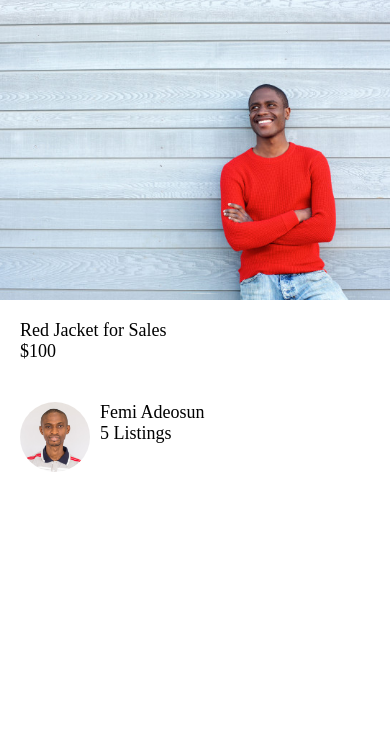
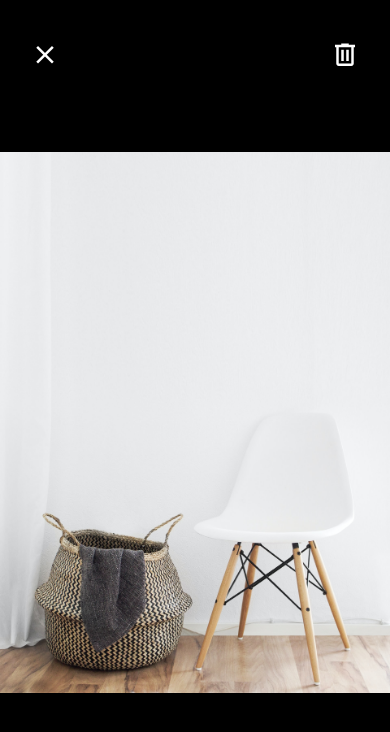
Before and after one commit to adexphem/doewithit, a React Native app: screen / in a window 390 px wide. Shown: the top 732 px of the page. Built offline with nearby package versions, Linux system fonts and the light colour scheme.

Commit message:
Using material community icons on viewimagescreen

```diff
--- a/App.js
+++ b/App.js
@@ -11,6 +11,6 @@ import ListingDetailsScreen from "./app/screens/ListingDetailsScreen";
 
 export default function App() {
   return (
-    <ListingDetailsScreen />
+    <ViewImageScreen />
   );
 }
--- a/app/screens/ViewImageScreen.js
+++ b/app/screens/ViewImageScreen.js
@@ -1,13 +1,18 @@
 import React from "react";
 import { Image, StyleSheet, View } from "react-native";
+import { MaterialCommunityIcons } from '@expo/vector-icons'
 
 import colors from '../config/colors'
 
 const ViewImageScreen = () => {
   return (
     <View style={styles.container}>
-      <View style={styles.closeIcon} />
-      <View style={styles.deleteIcon} />
+      <View style={styles.closeIcon}>
+        <MaterialCommunityIcons name="close" size={30} color="white"/>
+      </View>
+      <View style={styles.deleteIcon}>
+        <MaterialCommunityIcons name="trash-can-outline" size={30} color="white" />
+      </View>
       <Image resizeMode='contain' style={styles.image} source={require("../assets/chair.jpg")} />
     </View>
   );
@@ -15,9 +20,6 @@ const ViewImageScreen = () => {
 
 const styles = StyleSheet.create({
   closeIcon: {
-    width: 50,
-    height: 50,
-    backgroundColor: colors.primary,
     position: "absolute",
     top: 40,
     left: 30
@@ -27,9 +29,6 @@ const styles = StyleSheet.create({
     flex: 1,
   },
   deleteIcon: {
-    width: 50,
-    height: 50,
-    backgroundColor: colors.secondary,
     position: "absolute",
     top: 40,
     right: 30
```
